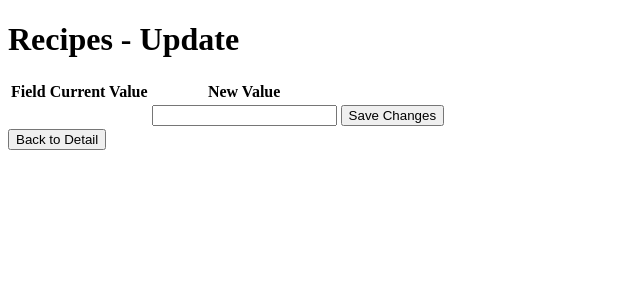
After one commit to dokkaebae/thegoodplace, a Django app: page /recipes-update in a window 1280 px wide. The commit adds this page. Shown: the top 300 px of the page, without its empty margins (0-640 px from the left). Run offline with Django 3.2, Linux system fonts and the light colour scheme.

Commit message:
Added the recipe update form page

```diff
--- a/froyo/tests.py
+++ b/froyo/tests.py
@@ -39,4 +39,4 @@ class RecipesDetailPageTest(TestCase):
 class RecipesUpdatePageTest(TestCase):
     def test_recipes_update_page_returns_correct_html(self):
         response = self.client.get('/recipes-update')
-        self.assertTemplateUsed(response, 'recipes_update.html')
+        self.assertTemplateUsed(response, 'recipes_update_form.html')
--- a/froyo/urls.py
+++ b/froyo/urls.py
@@ -7,6 +7,7 @@ from .views import IngredientsUpdateView
 from .views import IngredientsCreateView
 from .views import RecipesListView
 from .views import RecipesDetailView
+from .views import RecipesUpdateView
 
 urlpatterns = [
     path('', HomePageView.as_view()),
@@ -15,5 +16,6 @@ urlpatterns = [
     path('ingredients-update', IngredientsUpdateView.as_view()),
     path('ingredients-create', IngredientsCreateView.as_view()),
     path('recipes-list', RecipesListView.as_view()),
-    path('recipes-detail', RecipesDetailView.as_view())
+    path('recipes-detail', RecipesDetailView.as_view()),
+    path('recipes-update', RecipesUpdateView.as_view())
 ]
--- a/froyo/views.py
+++ b/froyo/views.py
@@ -20,3 +20,6 @@ class RecipesListView(TemplateView):
 
 class RecipesDetailView(TemplateView):
     template_name = "recipes_detail.html"
+
+class RecipesUpdateView(TemplateView):
+    template_name = "recipes_update_form.html"
--- a/templates/recipes_detail.html
+++ b/templates/recipes_detail.html
@@ -27,7 +27,7 @@
     </div>
 
     <div>
-      <form>
+      <form method="get" action="http://localhost:8000/recipes-update">
         <button type="submit" id="button_to_recipes_update">Update Fields</button>
       </form>
     </div>
--- /dev/null
+++ b/templates/recipes_update_form.html
@@ -0,0 +1,45 @@
+<!DOCTYPE html>
+<html>
+  <head>
+    <title>Recipes - Update</title>
+  </head>
+
+  <body>
+    <div>
+      <h1 id="page_header">Recipes - Update</h1>
+    </div>
+
+    <div>
+      <table class="table">
+        <thead>
+          <tr>
+            <th>Field</th>
+            <th>Current Value</th>
+            <th>New Value</th>
+            <th></th>
+          </tr>
+        </thead>
+        <tbody>
+          <tr>
+            <td></td>
+            <td></td>
+            <form>
+              <td>
+                <input type="text">
+              </td>
+              <td>
+                <button type="submit">Save Changes</button>
+              </td>
+            </form>
+          </tr>
+        </tbody>
+      </table>
+    </div>
+
+    <div>
+      <form method="get" action="http://localhost:8000/recipes-detail">
+        <button type="submit" id="back_button">Back to Detail</button>
+      </form>
+    </div>
+  </body>
+</html>
```
